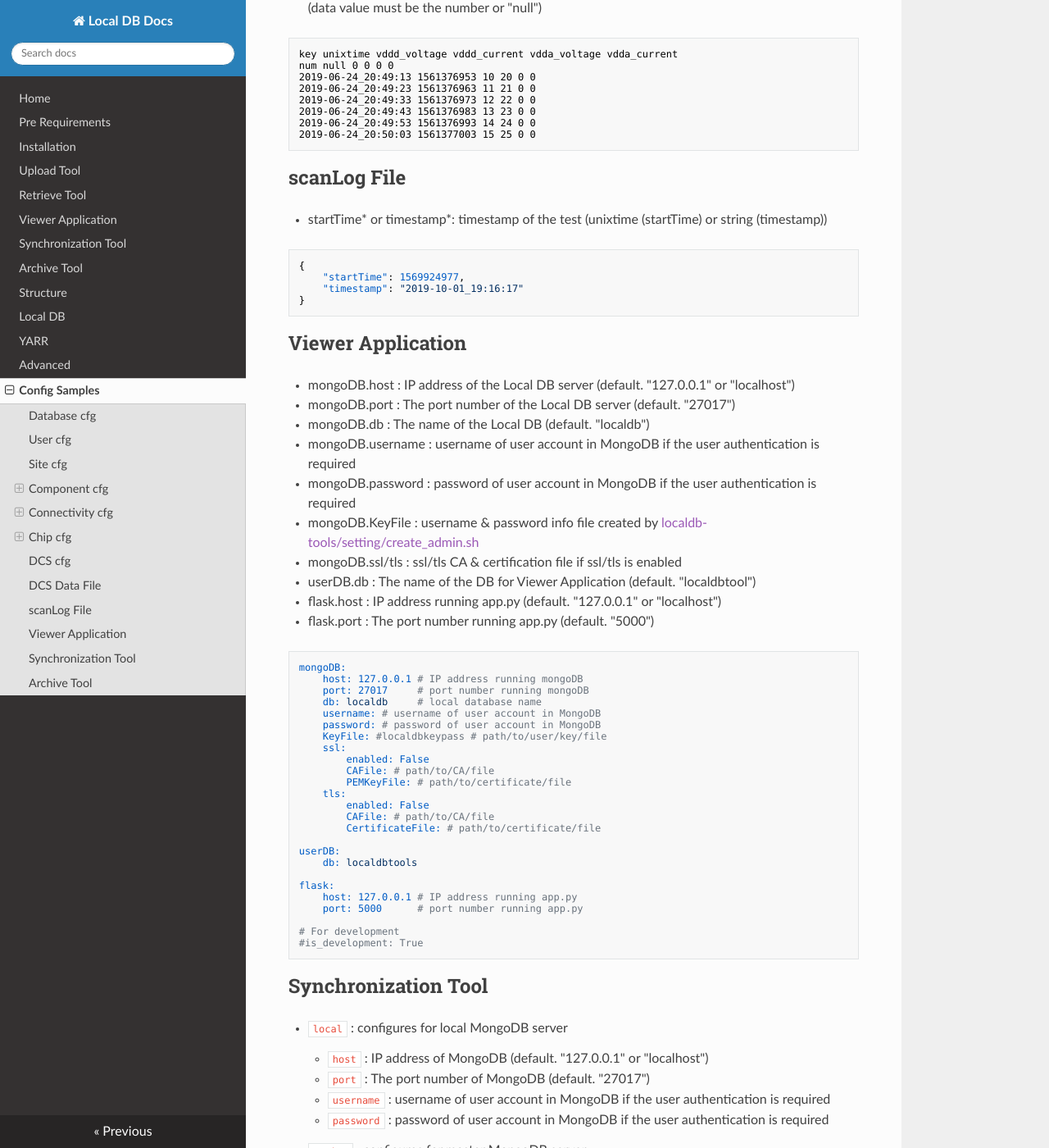
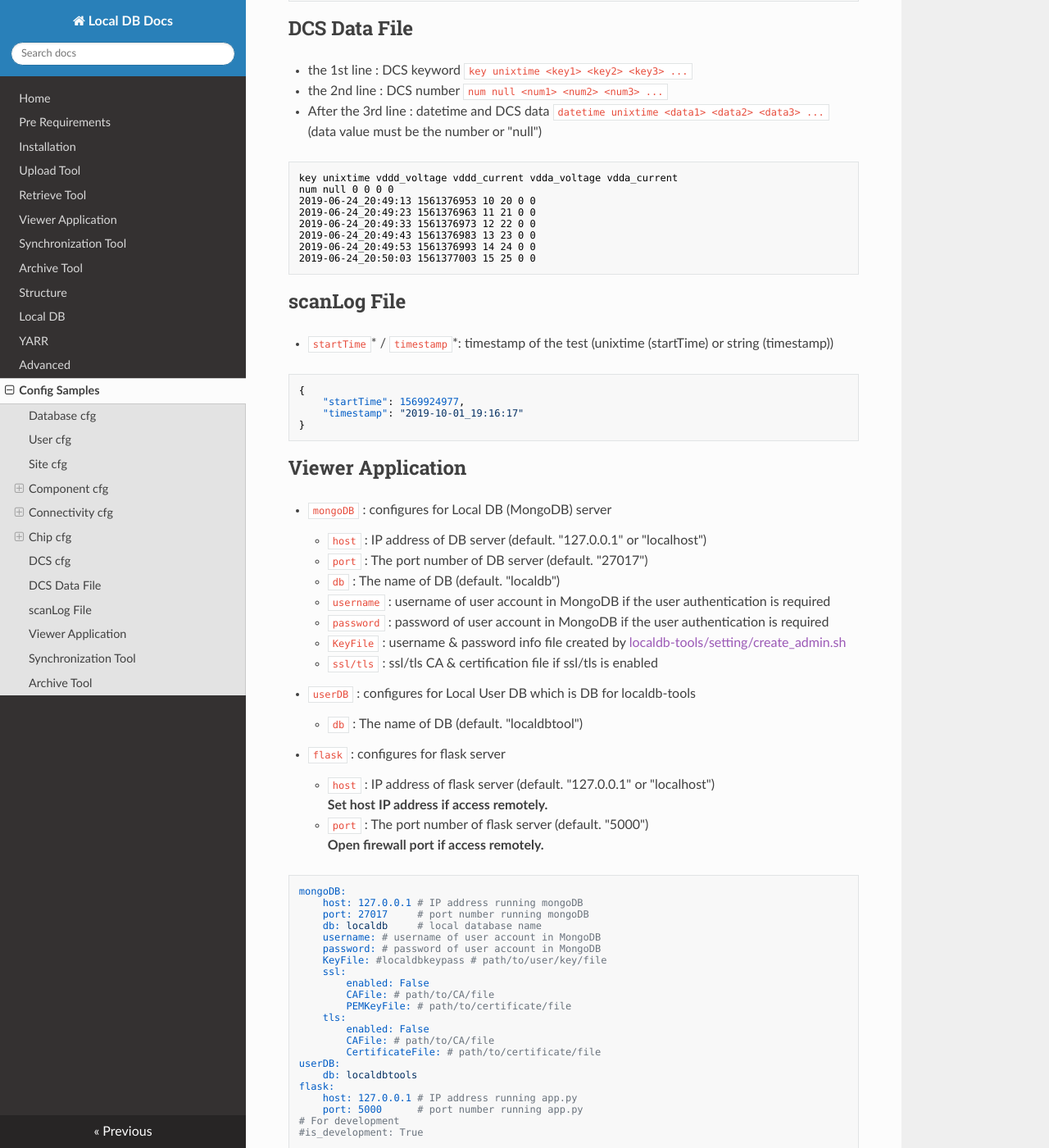
Before and after one commit to jlab-hep/localdb-docs, an MkDocs documentation site: the page built from docs/config.md, in a window 1280 px wide and 1400 px high, scrolled down 5417 px. Shown: the whole window at 82% size. Built offline with MkDocs 1.6.1, drawn with Linux system fonts in a browser that asks for light colours; nearby versions of some CDN libraries; old or Windows-style settings are respelled for this version of MkDocs; some of the changed text lies outside the part shown.

Commit message:
Updated viewer.md

````diff
--- a/docs/config.md
+++ b/docs/config.md
@@ -4,9 +4,9 @@
 
 ## Database cfg
 
-- hostIp : IP address of the Local DB server (default. "127.0.0.1" or "localhost")
-- hostPort : The port number of the Local DB server (default. "27017")
-- dbName : The name of the Local DB (default. "localdb")
+- `hostIp` : IP address of the Local DB server (default. "127.0.0.1" or "localhost")
+- `hostPort` : The port number of the Local DB server (default. "27017")
+- `dbName` : The name of the Local DB (default. "localdb")
 
 ```json
 {
@@ -61,9 +61,9 @@
 
 ## User cfg
 
-- userName : Your name (e.g. "John Doe")
-- institution : The institution name you belong (e.g. "ABC Laboratory")
-- description : The description for user account (e.g. "account for testbeam")
+- `userName` : Your name (e.g. "John Doe")
+- `institution` : The institution name you belong (e.g. "ABC Laboratory")
+- `description` : The description for user account (e.g. "account for testbeam")
 
 ```json
 {
@@ -75,7 +75,7 @@
 
 ## Site cfg
 
-- site : The name of the production site (institution)
+- `site` : The name of the production site (institution)
 
 ```json
 {
@@ -85,12 +85,12 @@
 
 ## Component cfg
 
-- module.serialNumber : The serial number of the module (option)
-- module.componentType : "Module" (option)
-- chipType : "FEI4B" or "RD53A"
-- chips.i.serialNumber : The serial number of the chip
-- chips.i.componentType : "Front-end Chip"
-- chips.i.chipId : The number of the chipId, which must be "int"
+- `module` : configures for module (option)
+- `chipType` : "FEI4B" or "RD53A"
+- `chips.i` : configures for chip
+    - `serialNumber` : The serial number of the module/chip
+    - `componentType` : The component type (e.g. 'Module', 'Front-end Chip')<br>**Select it from the component list in database config.**
+    - `chipId`\* : The number of the chipId, which must be "int"
 
 ### For RD53A SCC
 
@@ -143,13 +143,14 @@
 
 ## Connectivity cfg
 
-- stage : The test stage, which should be selected from the stage list written in [database.json](#database-cfg)
-- module.serialNumber : The serial number of the module
-- chipType : "FEI4B" or "RD53A"
-- chips.i.serialNumber : The serial number of the chip
-- chips.i.config : The path to chip config file
-- chips.i.tx : The TX channel, which must be "int"
-- chips.i.rx : The RX channel, which must be "int"
+- `stage` : The test stage, which should be selected from the stage list written in [database.json](#database-cfg)
+- `module` : configures for module (option)<br>Must be set when uploading the test data in association with the module
+- `chipType` : "FEI4B" or "RD53A"
+- `chips.i` : configures for chip
+    - `serialNumber` : The serial number of the module/chip
+    - `config` : The path to chip config file (only in `chip.i`)
+    - `tx` : The TX channel, which must be "int" (only in `chip.i`)
+    - `rx` : The RX channel, which must be "int" (only in `chip.i`)
 
 ### For RD53A
 
@@ -212,8 +213,8 @@
 
 You can replicated it from `YARR/configs/defaults/<FE>.json`.
 
-- name/Name : The serial number of the chip
-- chipId/ChipId : The geometrical ID of the chip (chipId)
+- `name`/`Name` : The serial number of the chip
+- `chipId`/`ChipId` : The geometrical ID of the chip (chipId)
 
 ### For RD53A
 
@@ -243,14 +244,14 @@ You can replicated it from `YARR/configs/defaults/<FE>.json`.
 
 ## DCS cfg
 
-- 'status' : enabled/disabled to upload data
-- 'key' : DCS keyword (key list is written in the database config file `${HOME}/.yarr/localdb/database.json`)
-- 'num' : DCS data number (the combination of DCS keyword and this number specify the DCS data in data file)
-- 'description' : The description of the DCS data
-- 'path' : The path to DCS data file
-- 'mode' : The mode of DCS setting (e.g. CV) (option)
-- 'setting' : DCS setting parameter (option)
-- 'chip' : The chip name related with DCS data (option: if not specified this field, DCS data is stored associated with all chips tested in the specific scan)
+- `status` : enabled/disabled to upload data
+- `key` : DCS keyword (key list is written in the database config file `${HOME}/.yarr/localdb/database.json`)
+- `num` : DCS data number (the combination of DCS keyword and this number specify the DCS data in data file)
+- `description` : The description of the DCS data
+- `path` : The path to DCS data file
+- `mode` : The mode of DCS setting (e.g. CV) (option)
+- `setting` : DCS setting parameter (option)
+- `chip` : The chip name related with DCS data (option) <br>**If not specified this field, DCS data is stored associated with all chips tested in the specific scan.**
 
 ```json
 {
@@ -326,7 +327,7 @@ num null 0 0 0 0
 
 ## scanLog File
 
-- startTime\* or timestamp\*: timestamp of the test (unixtime (startTime) or string (timestamp))
+- `startTime`\* / `timestamp`\*: timestamp of the test (unixtime (startTime) or string (timestamp))
 
 ```json
 {
@@ -337,16 +338,19 @@ num null 0 0 0 0
 
 ## Viewer Application
 
-- mongoDB.host : IP address of the Local DB server (default. "127.0.0.1" or "localhost")
-- mongoDB.port : The port number of the Local DB server (default. "27017")
-- mongoDB.db : The name of the Local DB (default. "localdb")
-- mongoDB.username : username of user account in MongoDB if the user authentication is required
-- mongoDB.password : password of user account in MongoDB if the user authentication is required
-- mongoDB.KeyFile : username & password info file created by [localdb-tools/setting/create_admin.sh]()
-- mongoDB.ssl/tls : ssl/tls CA & certification file if ssl/tls is enabled
-- userDB.db : The name of the DB for Viewer Application (default. "localdbtool")
-- flask.host : IP address running app.py (default. "127.0.0.1" or "localhost")
-- flask.port : The port number running app.py (default. "5000")
+- `mongoDB` : configures for Local DB (MongoDB) server
+    - `host` : IP address of DB server (default. "127.0.0.1" or "localhost")
+    - `port` : The port number of DB server (default. "27017")
+    - `db` : The name of DB (default. "localdb")
+    - `username` : username of user account in MongoDB if the user authentication is required
+    - `password` : password of user account in MongoDB if the user authentication is required
+    - `KeyFile` : username & password info file created by [localdb-tools/setting/create_admin.sh]()
+    - `ssl/tls` : ssl/tls CA & certification file if ssl/tls is enabled
+- `userDB` : configures for Local User DB which is DB for localdb-tools
+    - `db` : The name of DB (default. "localdbtool")
+- `flask` : configures for flask server
+    - `host` : IP address of flask server (default. "127.0.0.1" or "localhost")<br>**Set host IP address if access remotely.**
+    - `port` : The port number of flask server (default. "5000")<br>**Open firewall port if access remotely.**
 
 ```yml
 mongoDB:
@@ -364,14 +368,11 @@ mongoDB:
         enabled: False
         CAFile: # path/to/CA/file
         CertificateFile: # path/to/certificate/file
-
 userDB:
     db: localdbtools
-
 flask:
     host: 127.0.0.1 # IP address running app.py
     port: 5000      # port number running app.py
-
 # For development
 #is_development: True
 ```
````
Also changed, not shown: docs/upload.md (+3 -0 lines), docs/viewer.md (+26 -2 lines), docs/images/viewer_result.png (added), docs/images/viewer_top.png (added), docs/images/viewer_top_component.png (added), docs/images/viewer_top_test.png (added).
